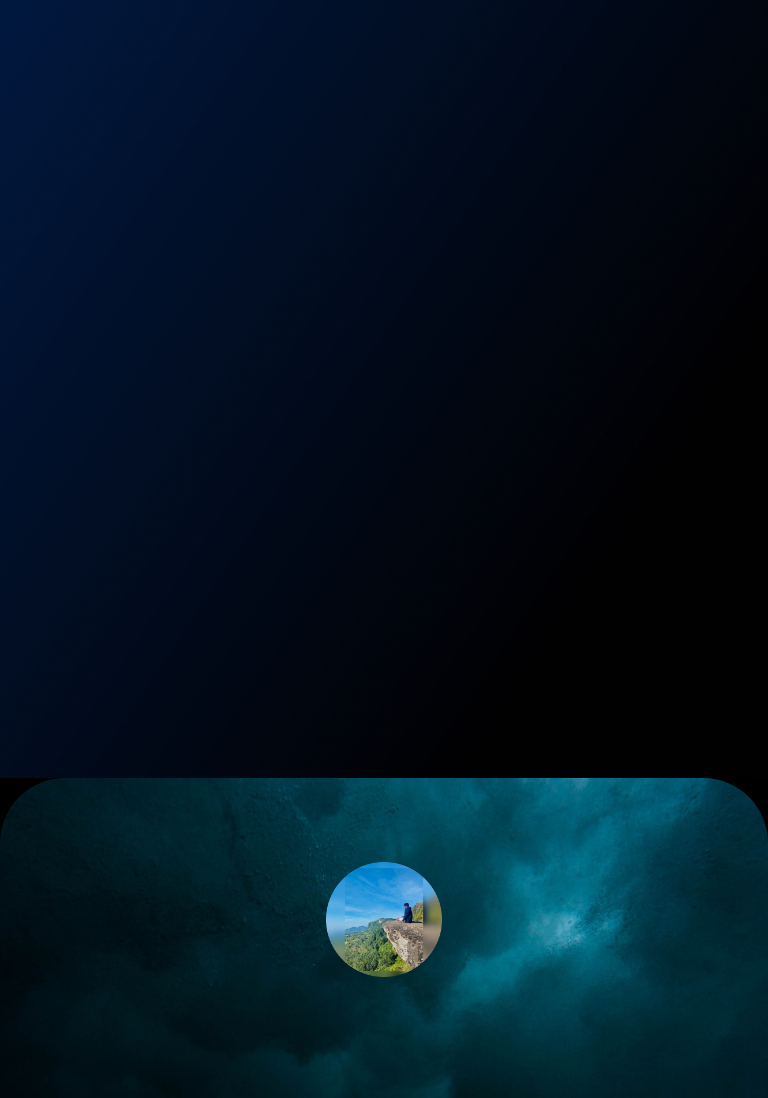
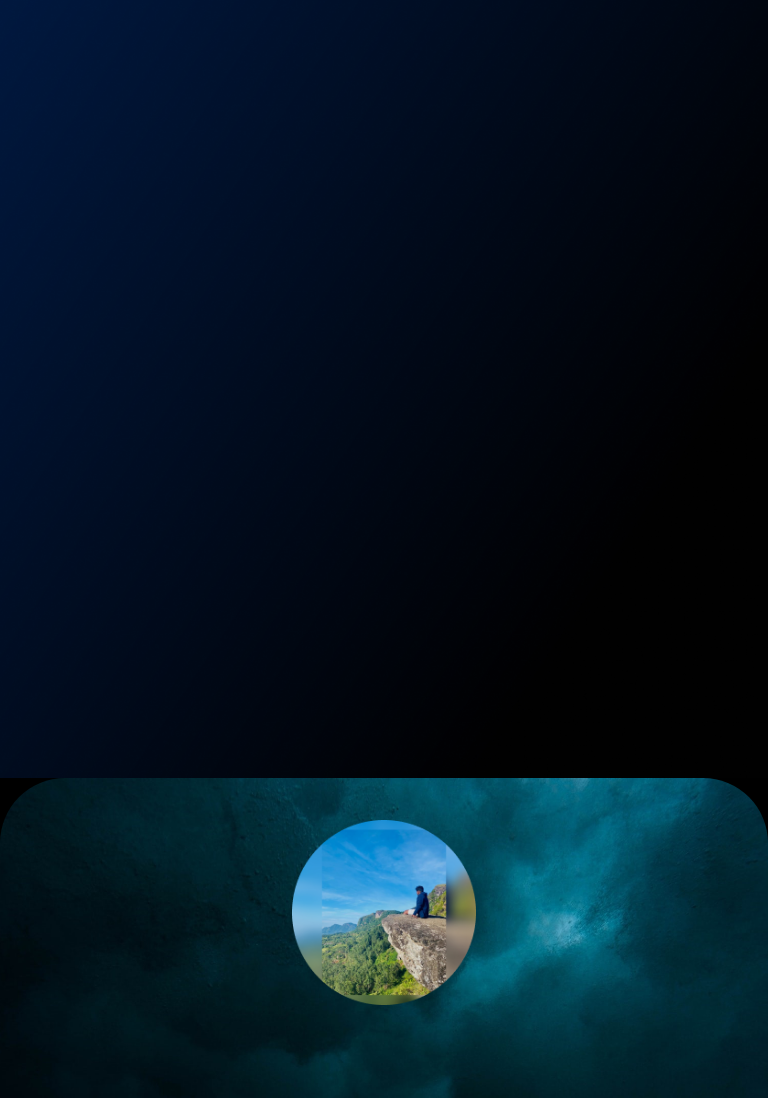
Before and after one commit to Amodhx/portfolio, a plain HTML site: page index.html in a window 768 px wide. Shown: the part 4822-5920 px from the top of the page. Drawn offline with Linux system fonts and the light colour scheme.

Commit message:
footer done

```diff
--- a/css/index.css
+++ b/css/index.css
@@ -47,6 +47,9 @@ footer{
 #skillsSection > div:nth-child(2)>button{
     margin: 7vw;
 }
+footer{
+    overflow: hidden;
+}
 @media all and (min-width: 1440px) {
     header {
         position: fixed;
@@ -348,6 +351,16 @@ footer{
         top: 489px;
         left: 104px;
     }
+    footer>div>img{
+        width: 15vw;
+        aspect-ratio: 1 / 1;
+        position: absolute;
+        top: -37px;
+        bottom: 0;
+        left: 0;
+        right: 0;
+        margin: auto;
+    }
 }
 
 @media all and (max-width: 1440px) and (min-width: 1024px) {
@@ -650,7 +663,16 @@ footer{
         top: 489px;
         left: 104px;
     }
-
+    footer>div>img{
+        width: 15vw;
+        aspect-ratio: 1 / 1;
+        position: absolute;
+        top: -37px;
+        bottom: 0;
+        left: 0;
+        right: 0;
+        margin: auto;
+    }
 }
 
 @media all and (max-width: 1024px) and (min-width: 768px) {
@@ -949,7 +971,16 @@ footer{
         top: 489px;
         left: 104px;
     }
-
+    footer>div>img{
+        width: 15vw;
+        aspect-ratio: 1 / 1;
+        position: absolute;
+        top: -37px;
+        bottom: 0;
+        left: 0;
+        right: 0;
+        margin: auto;
+    }
 }
 
 @media all and (max-width: 768px) and (min-width: 425px) {
@@ -1257,7 +1288,16 @@ footer{
         top: 620px;
         left: 139px;
     }
-
+    footer>div>img{
+        width: 24vw;
+        aspect-ratio: 1 / 1;
+        position: absolute;
+        top: -51px;
+        bottom: 0;
+        left: 0;
+        right: 0;
+        margin: auto;
+    }
 
 }
 @media all and (max-width: 425px) and (min-width: 375px){
--- a/index.html
+++ b/index.html
@@ -16,23 +16,17 @@
         background-position: center;
         background-repeat: no-repeat;
     }
-
-    footer > div {
-        width: 100%;
-        height: 40vh;
+    footer>div{
         background-image: url(assets/images/footerImage.jpg);
         background-repeat: no-repeat;
         background-position: center;
         background-size: cover;
+        width: 100%;
+        height: 40vh;
         border-radius: 65px 65px 0px 0px;
         bottom: 0;
         position: absolute;
     }
-    footer{
-        overflow: hidden;
-    }
-
-
     #skillsSection > div:nth-child(2){
         width: 90vw;
         height: fit-content;
@@ -49,16 +43,7 @@
         border: 5px solid #00B2FF;
         border-radius: 15px;
     }
-    footer>div>img{
-        width: 15vw;
-        aspect-ratio: 1 / 1;
-        position: absolute;
-        top: -37px;
-        bottom: 0;
-        left: 0;
-        right: 0;
-        margin: auto;
-    }
+
 
 </style>
 <body>
```
